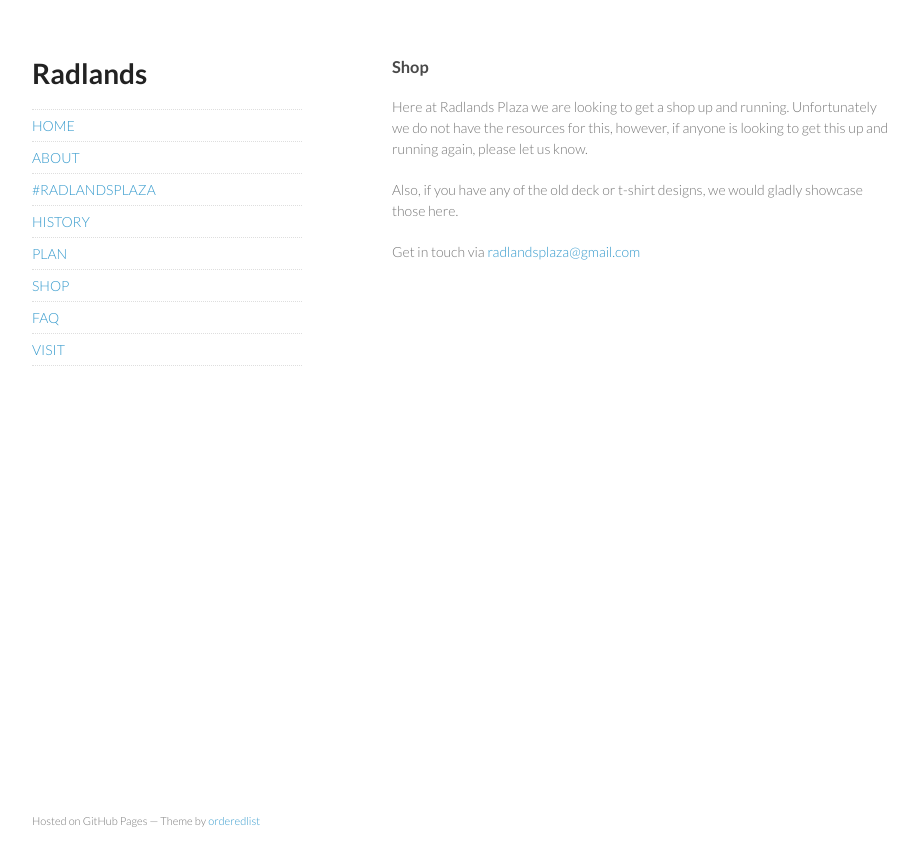
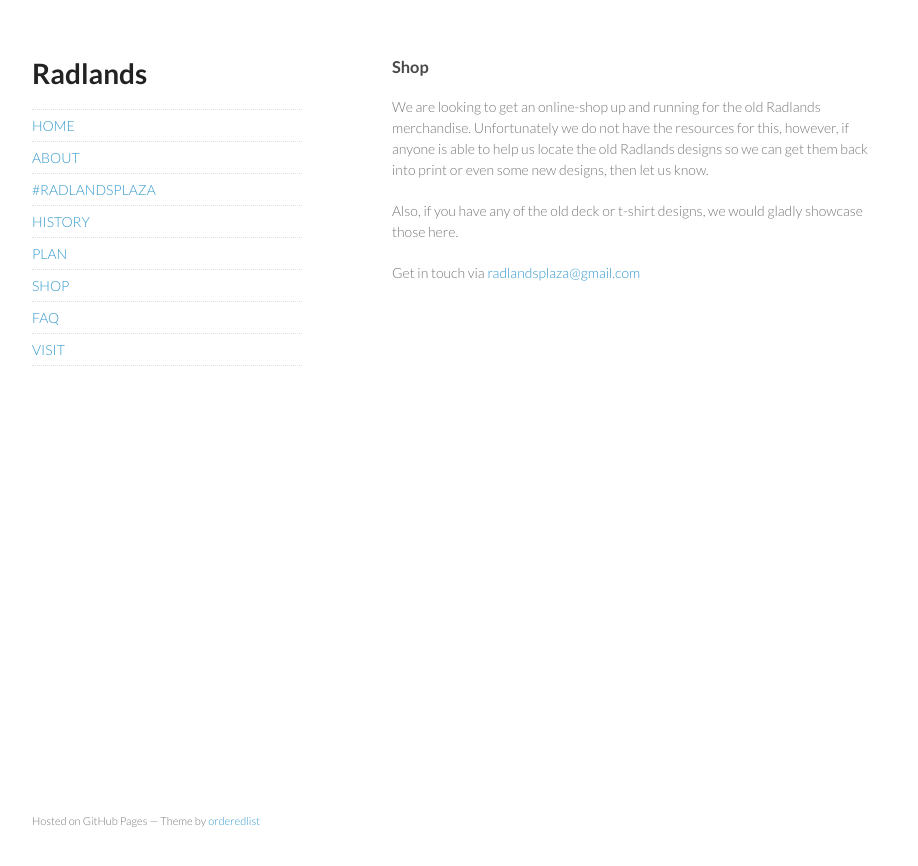
Before and after one commit to CHEWX/radlands, a Jekyll site: the page built from shop.html, in a window 1280 px wide. Shown: the top 866 px of the page, without its empty margins (178-1096 px from the left). Built offline with Jekyll 4.4.1, drawn with Linux system fonts in a browser that asks for light colours.

Commit message:
[shop] - tweak working to say online only

```diff
--- a/shop.html
+++ b/shop.html
@@ -5,7 +5,7 @@
 ---
 
 <p>
-	Here at Radlands Plaza we are looking to get a shop up and running. Unfortunately we do not have the resources for this, however, if anyone is looking to get this up and running again, please let us know.
+	We are looking to get an online-shop up and running for the old Radlands merchandise. Unfortunately we do not have the resources for this, however, if anyone is able to help us locate the old Radlands designs so we can get them back into print or even some new designs, then let us know.
 </p>
 <p>
 	Also, if you have any of the old deck or t-shirt designs, we would gladly showcase those here.
```
